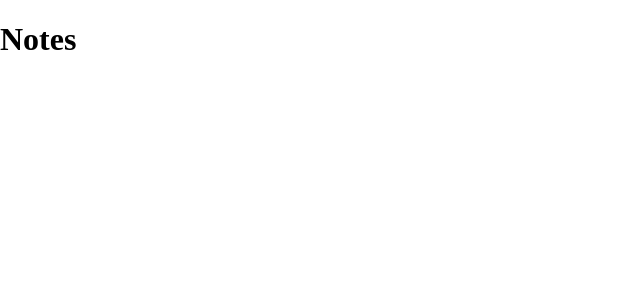
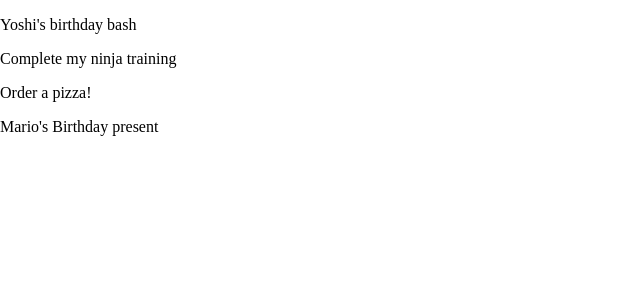
Before and after one commit to DandunAdi/learn-material-ui, a React (Create React App) app: page / in a window 1280 px wide. Shown: the top 300 px of the page, without its empty margins (0-640 px from the left). Built offline with nearby package versions, Linux system fonts and the light colour scheme; data requests are answered from the project's data file.

Commit message:
LEARN: JSON server

```diff
--- /dev/null
+++ b/data/db.json
@@ -0,0 +1,28 @@
+{
+  "notes": [
+    {
+      "title": "Yoshi's birthday bash",
+      "details": "Lorem Ipsum is simply dummy text of the printing and typesetting industry. Lorem Ipsum has been the industry's standard dummy text ever since the 1500s, when an unknown printer took a galley of type and scrambled it to make a type specimen book.",
+      "category": "reminders",
+      "id": 1
+    },
+    {
+      "title": "Complete my ninja training",
+      "details": "Lorem Ipsum is simply dummy text of the printing and typesetting industry. Lorem Ipsum has been the industry's standard dummy text ever since the 1500s, when an unknown printer took.",
+      "category": "work",
+      "id": 2
+    },
+    {
+      "title": "Order a pizza!",
+      "details": "Lorem Ipsum is simply dummy text of the printing and typesetting industry. Lorem Ipsum has been the industry's standard dummy text ever since the 1500s, when an unknown printer took a galley of type and scrambled it to make a type specimen book.\nLorem Ipsum is simply dummy text of the printing and typesetting industry. Lorem Ipsum has been the industry's standard dummy text ever since the 1500s, when an unknown printer took a galley of type and scrambled it to make a type specimen book.",
+      "category": "todos",
+      "id": 3
+    },
+    {
+      "title": "Mario's Birthday present",
+      "details": "Buy him a hammer",
+      "category": "reminders",
+      "id": 4
+    }
+  ]
+}
--- a/src/pages/Create.js
+++ b/src/pages/Create.js
@@ -14,6 +14,7 @@
 } from "@material-ui/core";
 import KeyboardArrowRightIcon from "@material-ui/icons/KeyboardArrowRight";
 import { useState } from "react";
+import { useHistory } from "react-router-dom";
 
 const useStyles = makeStyles({
   fields: {
@@ -24,6 +25,7 @@
 
 const Create = () => {
   const classes = useStyles();
+  const history = useHistory();
   const [title, setTitle] = useState("");
   const [details, setDetails] = useState("");
   const [category, setCategory] = useState("todos");
@@ -43,7 +45,11 @@
     }
 
     if (title && details) {
-      console.log(title, details, category);
+      fetch("http://localhost:8000/notes", {
+        method: "POST",
+        headers: { "Content-type": "application/json" },
+        body: JSON.stringify({ title, details, category }),
+      }).then(() => history.push("/"));
     }
   };
 
--- a/src/pages/Notes.js
+++ b/src/pages/Notes.js
@@ -1,8 +1,17 @@
+import { useState } from "react";
+import { useEffect } from "react";
+
 const Notes = () => {
+  const [notes, setNotes] = useState([]);
+
+  useEffect(() => {
+    fetch("http://localhost:8000/notes")
+      .then((res) => res.json())
+      .then((data) => setNotes(data));
+  }, []);
+
   return (
-    <div>
-      <h1>Notes</h1>
-    </div>
+    <div>{notes && notes.map((note) => <p key={note.id}>{note.title}</p>)}</div>
   );
 };
 
```
